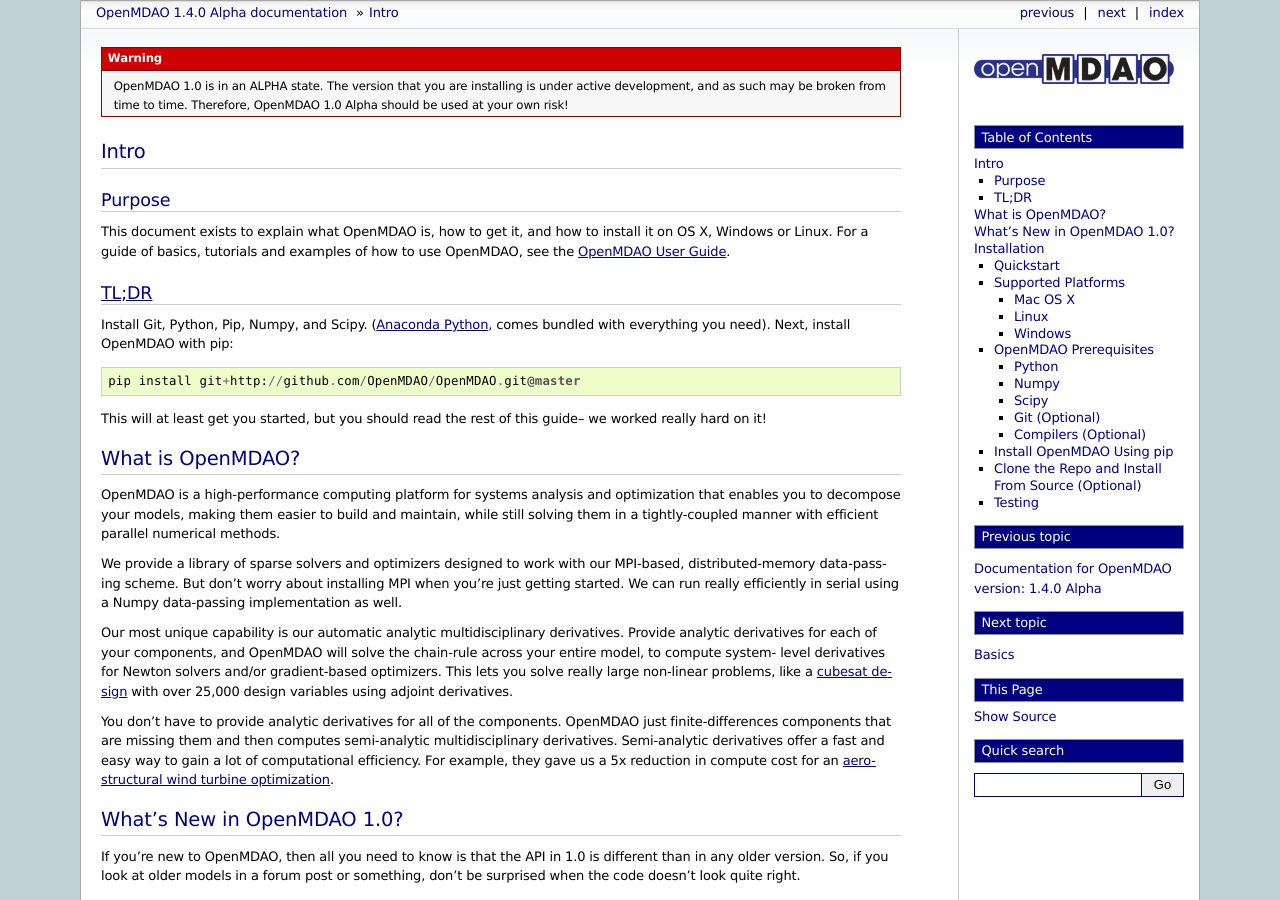
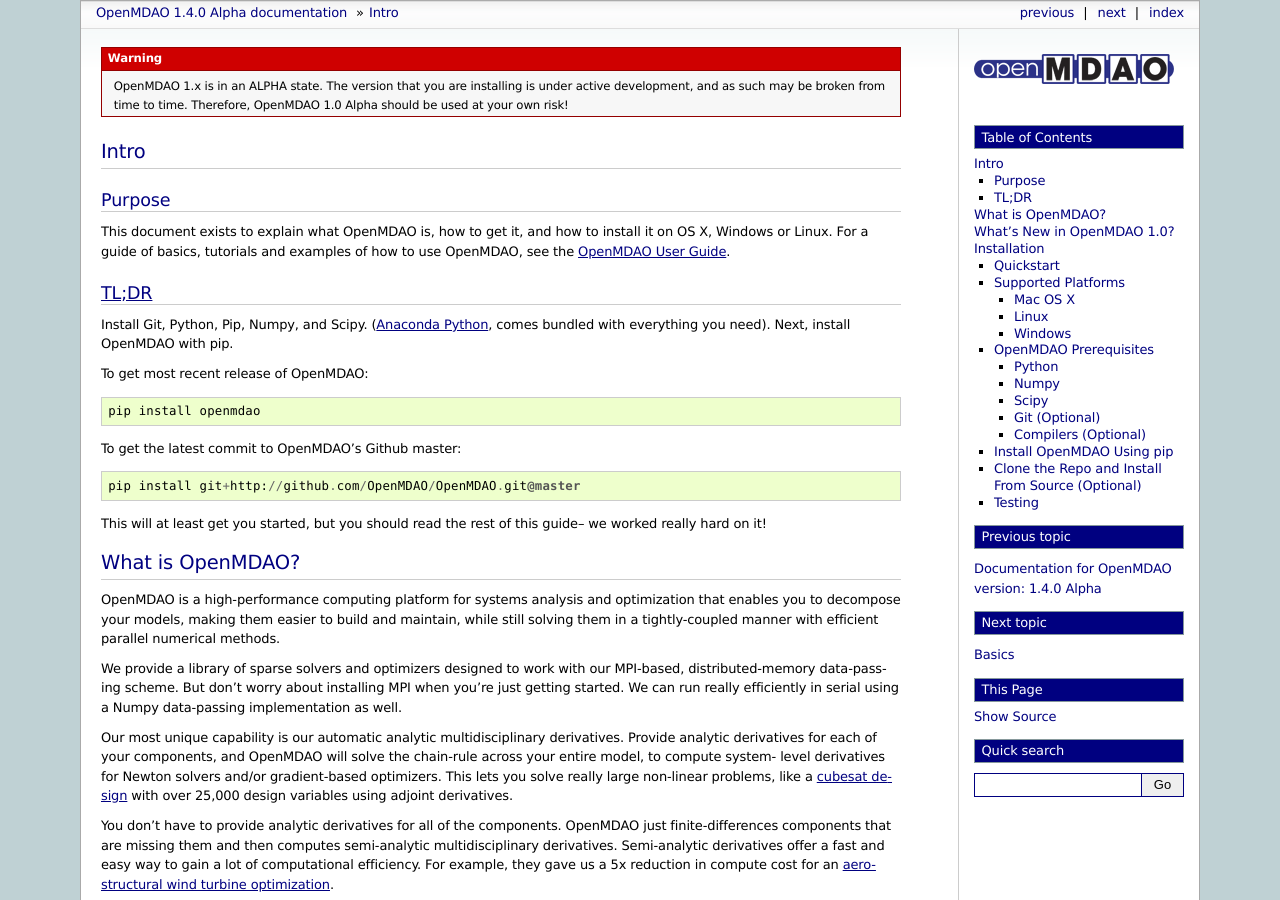
Before and after one commit to OpenMDAO/OpenMDAO1, a Sphinx documentation site: the page built from openmdao/docs/getting-started/install.rst, in a window 1280 px wide and 900 px high. Built offline with Sphinx 7.4.7, drawn with Linux system fonts in a browser that asks for light colours; some of the changed text lies outside the part shown.

Commit message:
added pypi instructions to installation doc

```diff
--- a/openmdao/docs/getting-started/install.rst
+++ b/openmdao/docs/getting-started/install.rst
@@ -1,7 +1,7 @@
 
 .. warning::
 
-        OpenMDAO 1.0 is in an ALPHA state.  The version that you are installing
+        OpenMDAO 1.x is in an ALPHA state.  The version that you are installing
         is under active development, and as such may be broken from time to time.
         Therefore, OpenMDAO 1.0 Alpha should be used at your own risk!
 
@@ -25,7 +25,16 @@ to use OpenMDAO, see the `OpenMDAO User Guide`_.
 .. _TL;DR: https://en.wikipedia.org/wiki/TL;DR
 
 Install Git, Python, Pip, Numpy, and Scipy. (`Anaconda Python <http://continuum.io/downloads>`_, comes
-bundled with everything you need). Next, install OpenMDAO with pip:
+bundled with everything you need). Next, install OpenMDAO with pip.
+
+To get most recent release of OpenMDAO:
+
+::
+
+    pip install openmdao
+
+
+To get the latest commit to OpenMDAO's Github master:
 
 ::
 
@@ -119,7 +128,14 @@ Quickstart
 
 Assuming you are on a supported platform (discussed below), with the proper
 prerequisites installed (discussed further below), you can quickly and easily
-install the latest OpenMDAO from its Github repository with this line:
+install the latest release of OpenMDAO with this line:
+
+::
+
+    pip install openmdao
+
+
+Or install the most recent commit to OpenMDAO from its Github repository with this:
 
 ::
 
@@ -241,6 +257,12 @@ packages, you'll either need platform-specific binaries for them, or you'll need
 
 Install OpenMDAO Using pip
 --------------------------
+To pip install OpenMDAO's most recent release from the Python Package Index (pypi):
+
+::
+
+  pip install openmdao
+
 
 To pip install OpenMDAO directly from the OpenMDAO Github repository:
 
```
